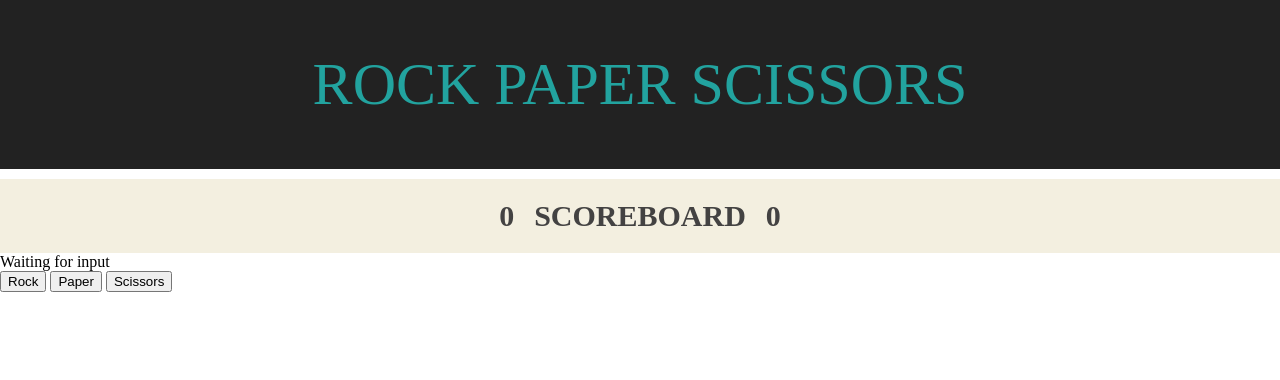
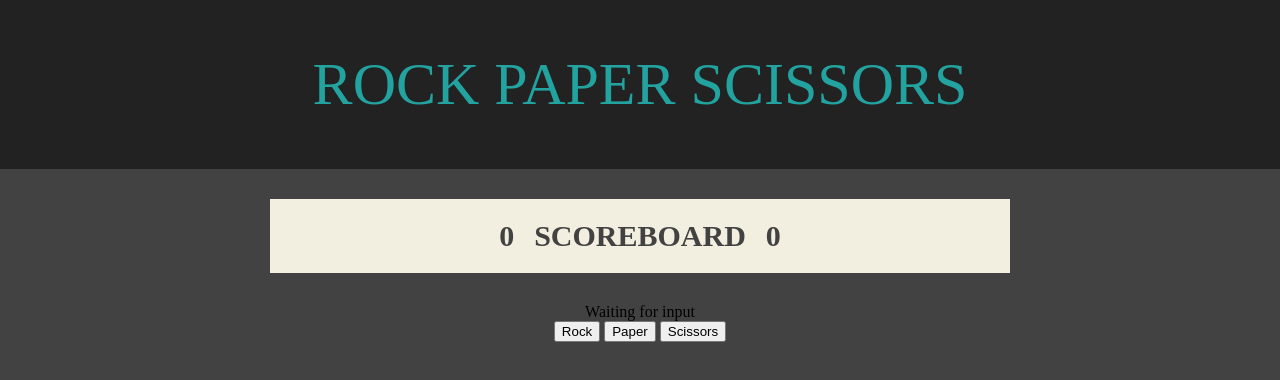
Before and after one commit to magatdarwin/rock-paper-scissors, a plain HTML site: page index.html in a window 1280 px wide. Drawn offline with Linux system fonts and the light colour scheme.

Commit message:
Add styling to the game class

```diff
--- a/style.css
+++ b/style.css
@@ -1,8 +1,8 @@
 body {
   display: flex;
   flex-direction: column;
-  gap: 10px;
   margin: 0;
+  min-height: 100vh;
 }
 
 .header {
@@ -53,4 +53,14 @@ body {
   font-weight: 900;
   font-size: 30px;
   padding: 20px;
+  width: 700px;
+  margin: 30px;
 }
+
+.game {
+  display: flex;
+  flex-direction: column;
+  align-items: center;
+  background-color: #434242;
+  flex-grow: 1;
+}
```
Also changed, not shown: index.html (+2 -0 lines).
